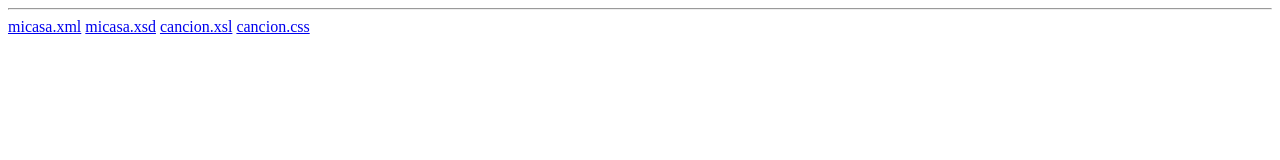
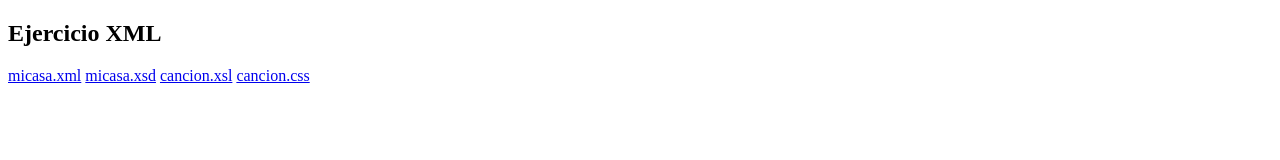
Before and after one commit to PilarVF/ejercicioxml, a plain HTML site: page index.html in a window 1280 px wide. Drawn offline with Linux system fonts and the light colour scheme.

Commit message:
Update index.html

```diff
--- a/index.html
+++ b/index.html
@@ -7,7 +7,7 @@
     <title>Ejercicio XML</title>
 </head>
 <body>
-<hr/>
+<h2>Ejercicio XML</h2>
 <a target="_blank" href="./micasa.xml">micasa.xml</a>
 <a target="_blank" href="./micasa.xsd">micasa.xsd</a>
 <a target="_blank" href="./cancion.xsl">cancion.xsl</a>
```
